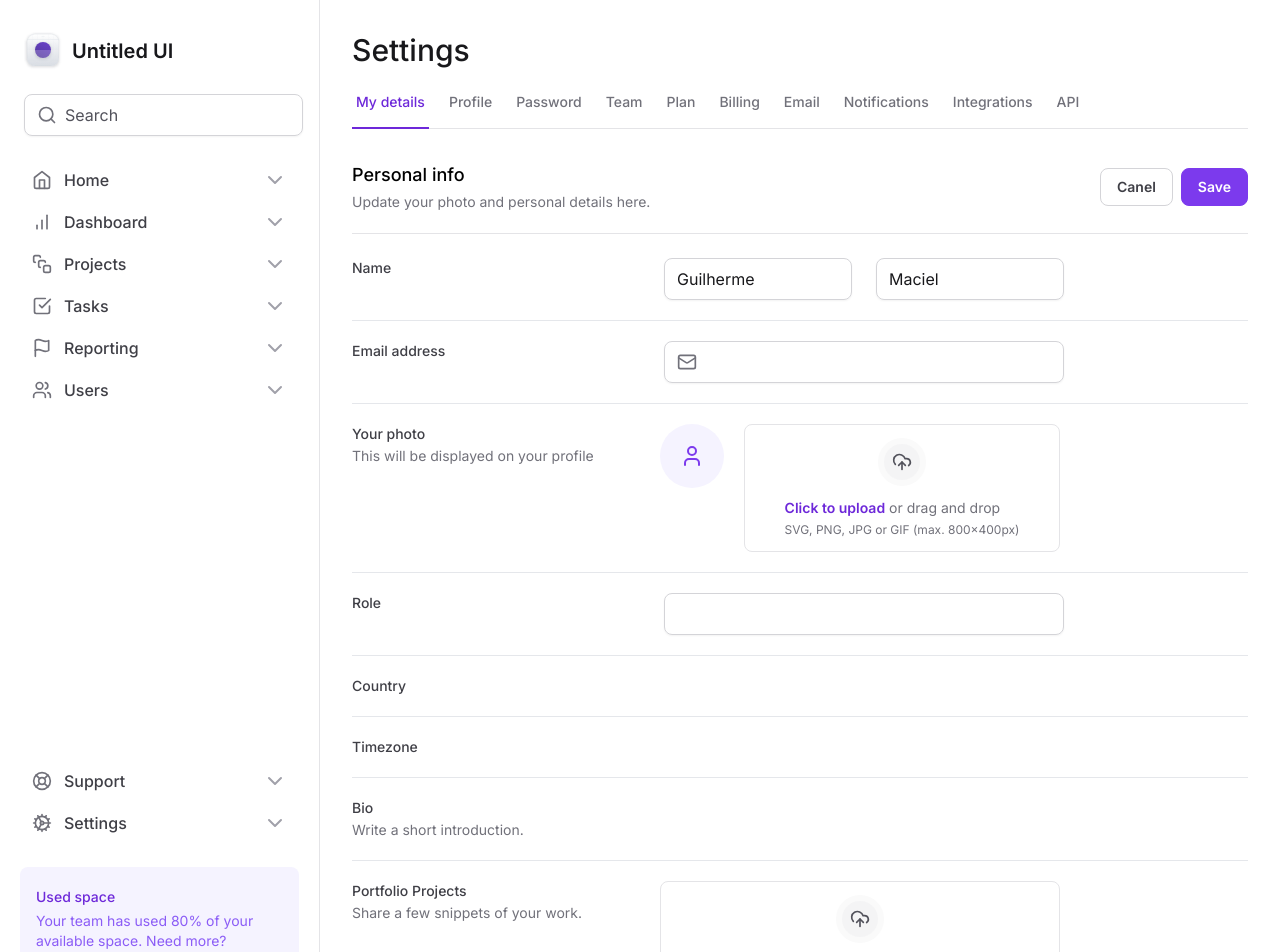
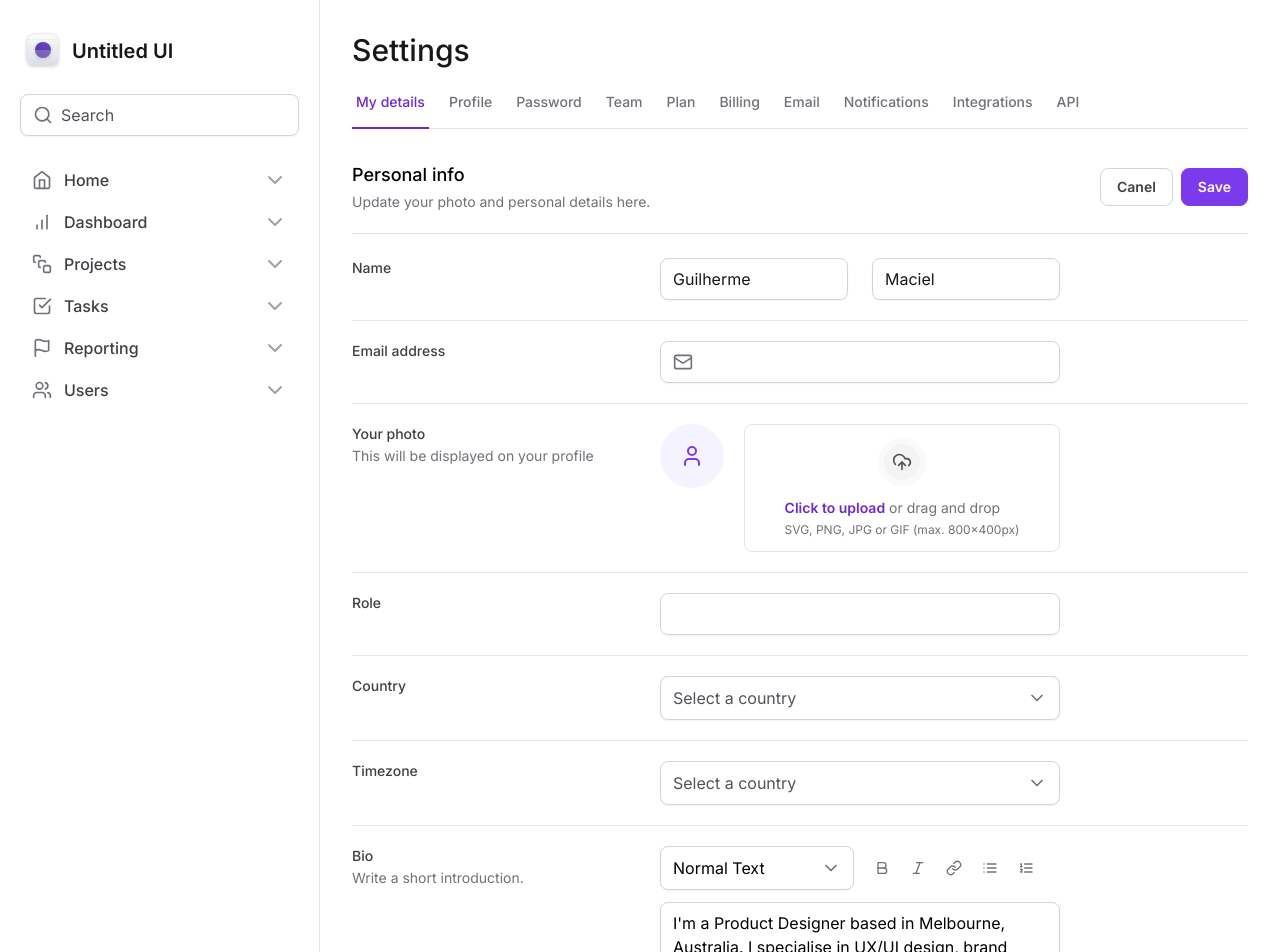
Before and after one commit to gmaciel10/rocketseat-masterizando-tailwind-admin-page, a Next.js app: page / in a window 1280 px wide. Shown: the top 952 px of the page. Built offline with nearby package versions, Linux system fonts and the light colour scheme.

Commit message:
Criação de component Select e Textarea

```diff
--- a/package.json
+++ b/package.json
@@ -9,6 +9,7 @@
     "lint": "next lint"
   },
   "dependencies": {
+    "@radix-ui/react-select": "^2.0.0",
     "@radix-ui/react-tabs": "^1.0.4",
     "@types/node": "20.5.9",
     "@types/react": "18.2.21",
--- a/src/app/components/Form/Input.tsx
+++ b/src/app/components/Form/Input.tsx
@@ -3,7 +3,7 @@
 type RootProps = ComponentProps<'div'>;
 
 export function Root(props: RootProps) {
-  return <div className="flex mx-1 w-full border items-center gap-2 border-zinc-300 rounded-lg py-2 px-3 shadow-sm" {...props} />
+  return <div className="flex w-full border items-center gap-2 border-zinc-300 rounded-lg py-2 px-3 shadow-sm" {...props} />
 
 }
 
--- /dev/null
+++ b/src/app/components/Form/Select/SelectItem.tsx
@@ -0,0 +1,21 @@
+'use client';
+
+import * as Select from '@radix-ui/react-select'
+import { Check } from "lucide-react";
+
+export interface SelectItemProps extends Select.SelectItemProps {
+  text: string;
+}
+
+export function SelectItem({ text, ...props }: SelectItemProps) {
+  return (
+    <Select.Item className="flex items-center gap-2 px-3 py-2.5 outline-none data-[highlighted]:bg-zinc-50 justify-between" {...props}>
+      <Select.ItemText className="text-black">
+        {text}
+      </Select.ItemText>
+      <Select.ItemIndicator>
+        <Check className='h4 w-4 text-violet-500' />
+      </Select.ItemIndicator>
+    </Select.Item>
+  )
+}
--- /dev/null
+++ b/src/app/components/Form/Select/index.tsx
@@ -0,0 +1,28 @@
+'use client';
+import * as SelectPrimitive from '@radix-ui/react-select';
+import { ChevronDown } from "lucide-react";
+import { ReactNode } from 'react';
+export interface SelectProps extends SelectPrimitive.SelectProps {
+  children: ReactNode;
+  placeholder: string;
+}
+
+export function Select({ children, placeholder, ...props }: SelectProps) {
+  return (
+    <SelectPrimitive.Root {...props}>
+      <SelectPrimitive.Trigger className="flex h-11 w-full items-center justify-between gap-2 rounded-lg border border-zinc-300 px-3 py-2 shadow-sm data-[placeholder]:text-zinc-600">
+        <SelectPrimitive.Value placeholder="Select a country" className="text-black" />
+        <SelectPrimitive.Icon>
+          <ChevronDown className="h5 w-5 text-zinc-500" />
+        </SelectPrimitive.Icon>
+      </SelectPrimitive.Trigger>
+      <SelectPrimitive.Portal>
+        <SelectPrimitive.Content side="bottom" position='popper' className='shadow-sm z-10 border border-zinc-100 bg-white w-[--radix-select-trigger-width] overflow-hidden' sideOffset={8} >
+          <SelectPrimitive.Viewport>
+            {children}
+          </SelectPrimitive.Viewport>
+        </SelectPrimitive.Content>
+      </SelectPrimitive.Portal>
+    </SelectPrimitive.Root>
+  )
+}
--- /dev/null
+++ b/src/app/components/Form/Textarea.tsx
@@ -0,0 +1,11 @@
+import { ComponentProps } from "react";
+
+export interface TextareaProps extends ComponentProps<'textarea'> {
+
+}
+
+export function Textarea(props: TextareaProps) {
+  return (
+    <textarea id="bio" {...props} className="min-h-[120px] resize-y w-full rounded-lg border border-zinc-300 px-3 py-2 shadow-sm" defaultValue="I'm a Product Designer based in Melbourne, Australia. I specialise in UX/UI design, brand strategy, and Webflow development."></textarea>
+  )
+}
--- a/src/app/page.tsx
+++ b/src/app/page.tsx
@@ -1,7 +1,10 @@
 import { SettingsTabs } from "./components/SettingsTabs";
 import * as Input from "./components/Form/Input"
-import { Mail } from "lucide-react";
+import { Bold, Italic, Link, List, ListOrdered, Mail } from "lucide-react";
 import * as FileInput from "./components/Form/FileInput/index";
+import { Select } from "./components/Form/Select";
+import { SelectItem } from "./components/Form/Select/SelectItem";
+import { Textarea } from "./components/Form/Textarea";
 
 export default function Home() {
   return (
@@ -56,22 +59,52 @@
           </div>
           <div className="grid gap-8 grid-cols-form pt-5">
             <label htmlFor="country" className="text-sm font-medium text-zinc-700">Country</label>
-
+            <Select placeholder="Select a country...">
+              <SelectItem text="Brazil" value="br" />
+              <SelectItem text="Chile" value="ch" />
+              <SelectItem text="Argentina" value="Ag" />
+            </Select>
           </div>
           <div className="grid gap-8 grid-cols-form pt-5">
             <label htmlFor="timeZone" className="text-sm font-medium text-zinc-700">Timezone</label>
-
+            <Select placeholder="Select a timezone...">
+              <SelectItem text="Standerd UT -3" value="ut-3" />
+            </Select>
           </div>
           <div className="grid gap-8 grid-cols-form pt-5">
             <label htmlFor="bio" className="text-sm font-medium text-zinc-700">Bio<span className="text-sm mt-0.5 text-zinc-500 font-normal block">Write a short introduction.</span></label>
-
+            <div className="space-y-3">
+              <div className="grid gap-3 grid-cols-2">
+                <Select placeholder="" defaultValue="normal">
+                  <SelectItem defaultChecked text="Normal Text" value="normal" />
+                </Select>
+                <div className="flex items-center gap-1">
+                  <button type="button" className="px-2 hover:bg-zinc-50 rounded-md">
+                    <Bold className="h-4 w-4 text-zinc-500" />
+                  </button>
+                  <button type="button" className="px-2 hover:bg-zinc-50 rounded-md">
+                    <Italic className="h-4 w-4 text-zinc-500" />
+                  </button>
+                  <button type="button" className="px-2 hover:bg-zinc-50 rounded-md">
+                    <Link className="h-4 w-4 text-zinc-500" />
+                  </button>
+                  <button type="button" className="px-2 hover:bg-zinc-50 rounded-md">
+                    <List className="h-4 w-4 text-zinc-500" />
+                  </button>
+                  <button type="button" className="px-2 hover:bg-zinc-50 rounded-md">
+                    <ListOrdered className="h-4 w-4 text-zinc-500" />
+                  </button>
+                </div>
+              </div>
+              <Textarea />
+            </div>
           </div>
           <div className="grid gap-8 grid-cols-form pt-5">
             <label htmlFor="portfolioProjects" className="text-sm font-medium text-zinc-700">Portfolio Projects<span className="text-sm mt-0.5 text-zinc-500 font-normal block">Share a few snippets of your work.</span></label>
             <FileInput.Root>
               <FileInput.Trigger />
               <FileInput.FileList />
-              <FileInput.Control multiple/>
+              <FileInput.Control multiple />
             </FileInput.Root>
           </div>
           <div className="flex items-center justify-end gap-2 pt-5">
```
Also changed, not shown: 1 other file (tests, documents, lock files or other folders).
